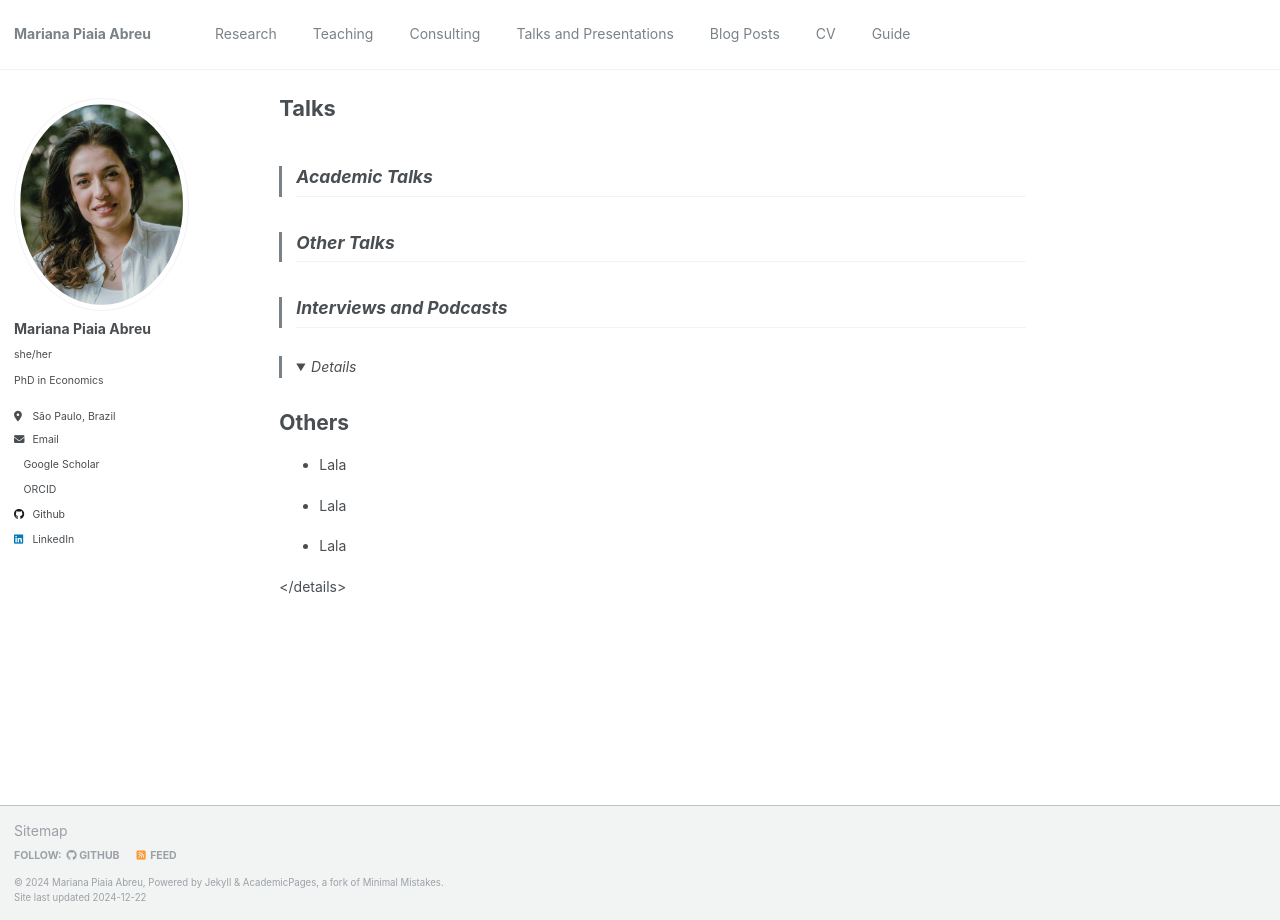
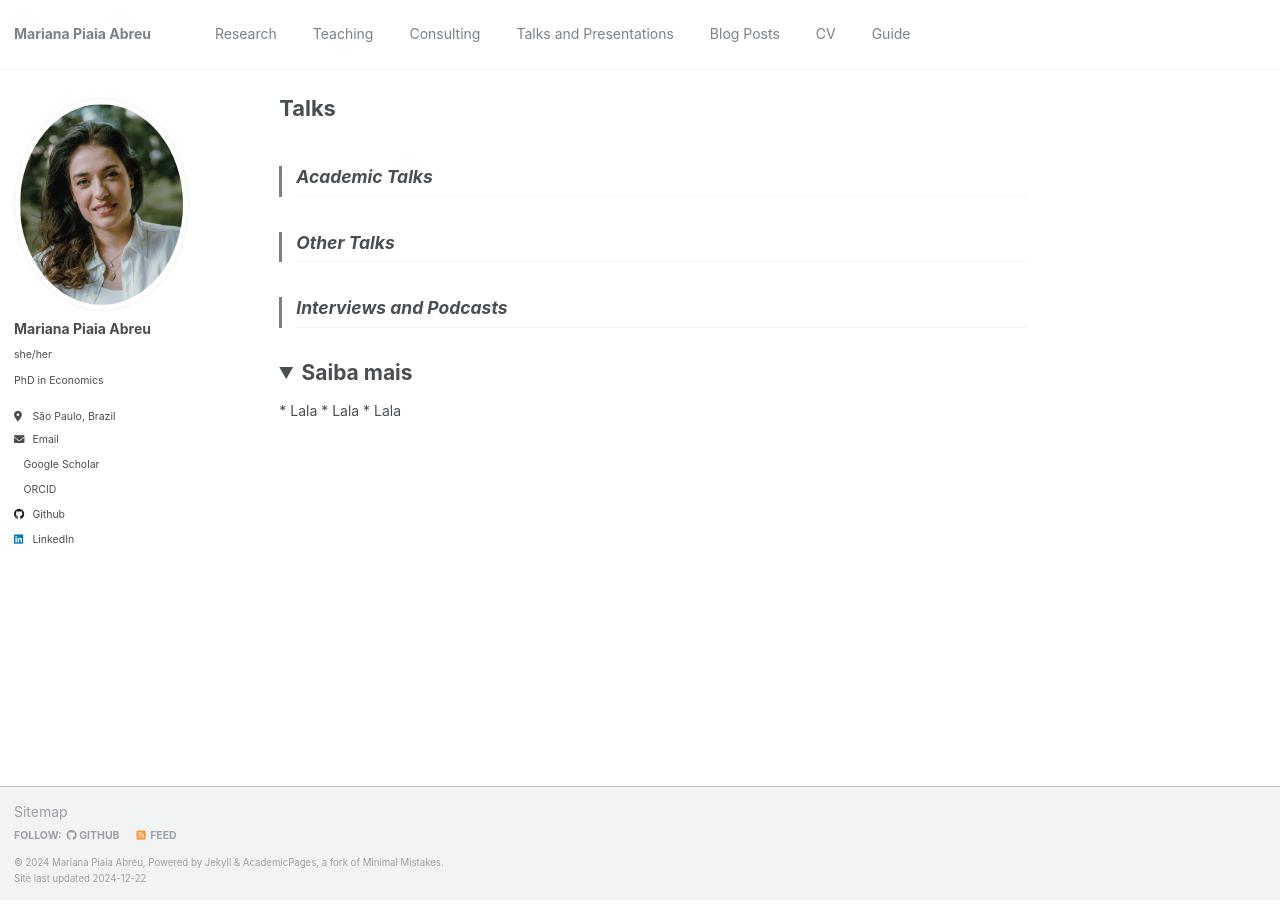
Before and after one commit to piaiaabreu/piaiaabreu.github.io, a Jekyll site: the page built from _pages/talks.md, in a window 1280 px wide. Built offline with Jekyll 4.4.1, drawn with Linux system fonts in a browser that asks for light colours; a style sheet for code colours, icons or effects is not loaded.

Commit message:
Update talks.md

```diff
--- a/_pages/talks.md
+++ b/_pages/talks.md
@@ -16,8 +16,8 @@ redirect_from:
 
 > ## Interviews and Podcasts
 
-> <details open>
-  <summary style="font-size: 1.5em; font-weight: bold; margin-bottom: 10px;">Others</summary>
+<details open>
+  <summary style="font-size: 1.5em; font-weight: bold; margin-bottom: 10px;">Saiba mais</summary>
 
   * Lala
 
```
